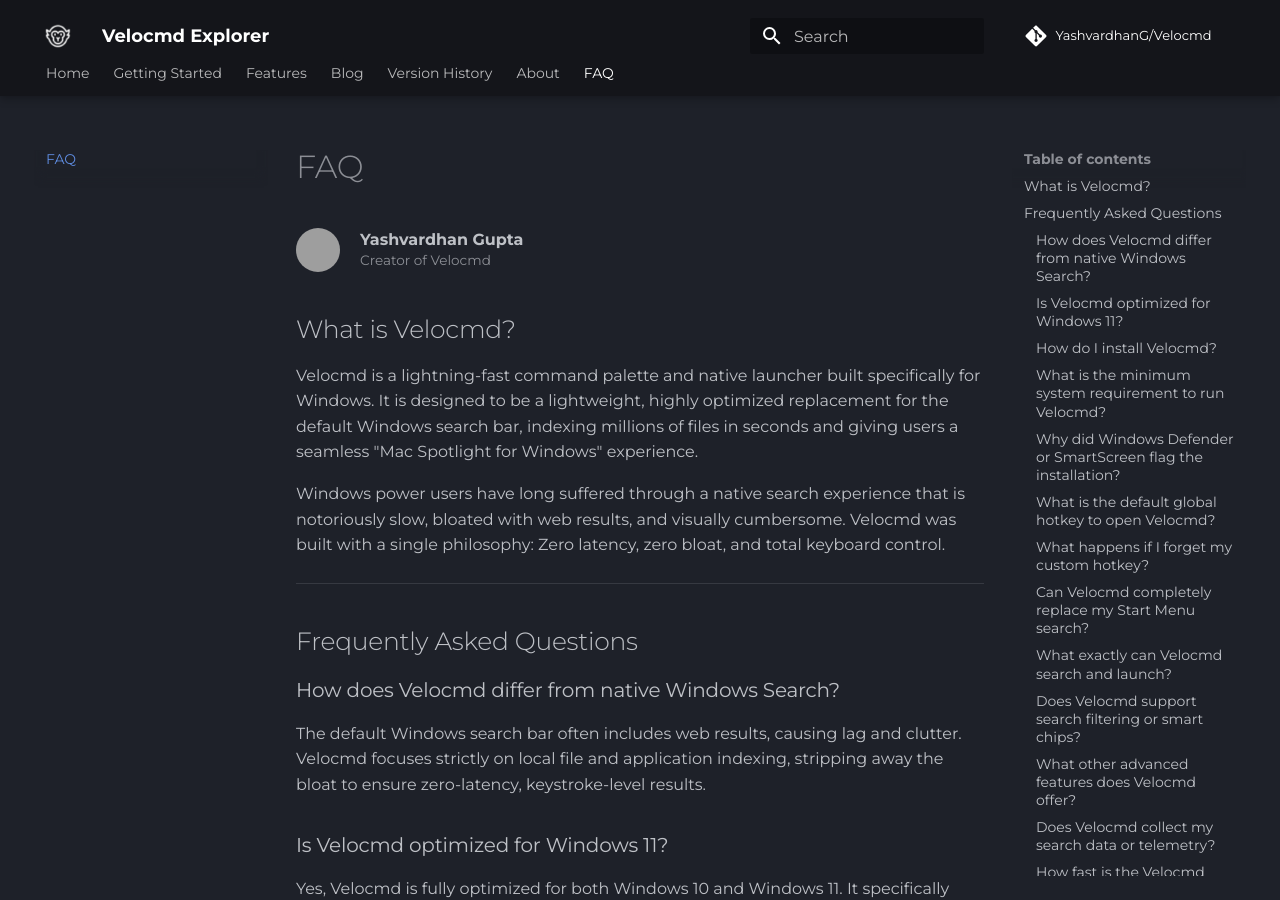
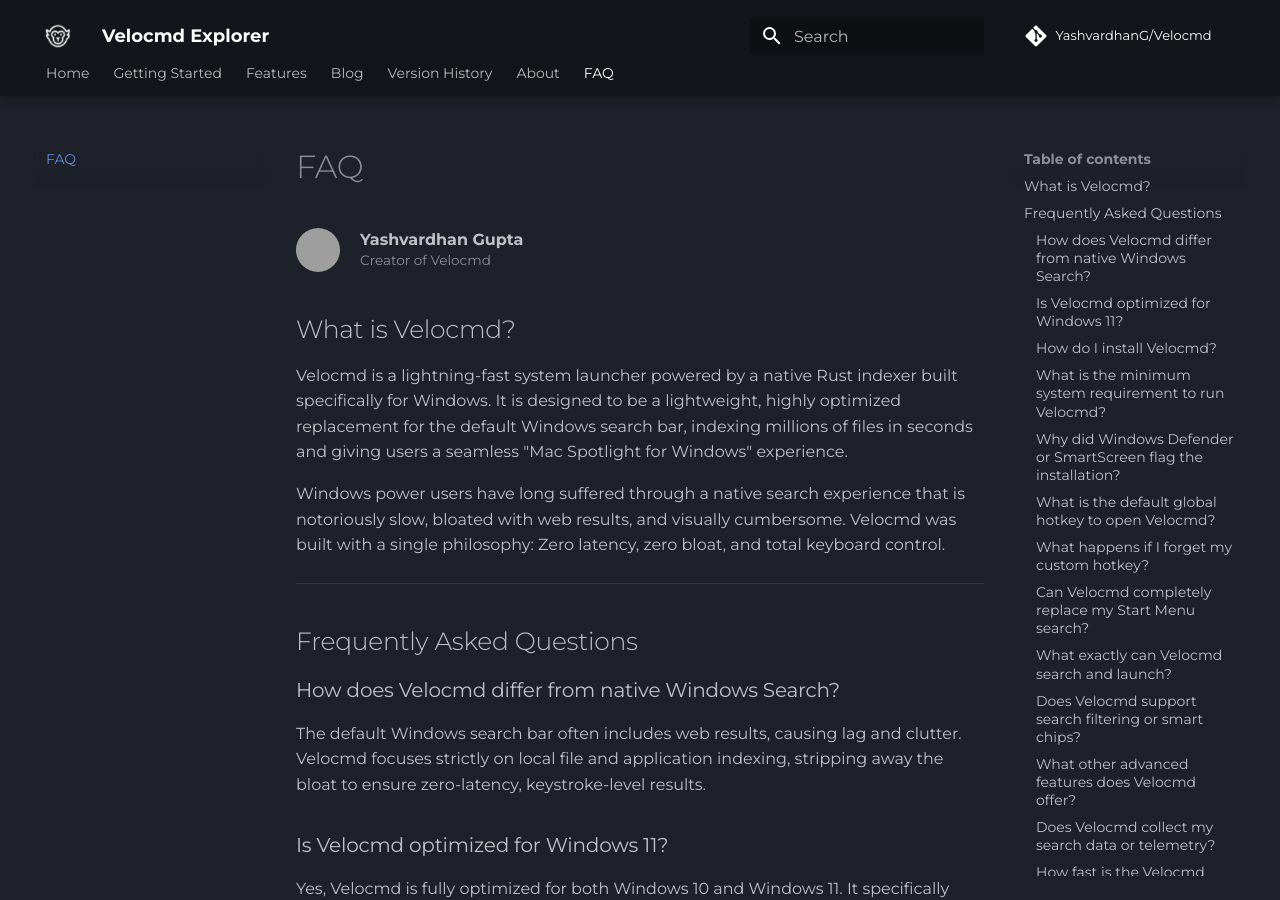
Before and after one commit to YashvardhanG/Velocmd, an MkDocs documentation site: the page built from docs/faq.md, in a window 1280 px wide and 900 px high. Built offline with MkDocs 1.6.1 and Material for MkDocs 9.7.7, drawn with Linux system fonts in a browser that asks for light colours; comment, search, counter and statistics services are not loaded; grey boxes are pictures that could not be loaded.

Commit message:
FAQ Change

```diff
--- a/docs/faq.md
+++ b/docs/faq.md
@@ -13,7 +13,7 @@ description: "Frequently asked questions about Velocmd — installation, system
 </div>
 
 ## What is Velocmd?
-Velocmd is a lightning-fast command palette and native launcher built specifically for Windows. It is designed to be a lightweight, highly optimized replacement for the default Windows search bar, indexing millions of files in seconds and giving users a seamless "Mac Spotlight for Windows" experience.
+Velocmd is a lightning-fast system launcher powered by a native Rust indexer built specifically for Windows. It is designed to be a lightweight, highly optimized replacement for the default Windows search bar, indexing millions of files in seconds and giving users a seamless "Mac Spotlight for Windows" experience.
 
 Windows power users have long suffered through a native search experience that is notoriously slow, bloated with web results, and visually cumbersome. Velocmd was built with a single philosophy: Zero latency, zero bloat, and total keyboard control.
 
```
